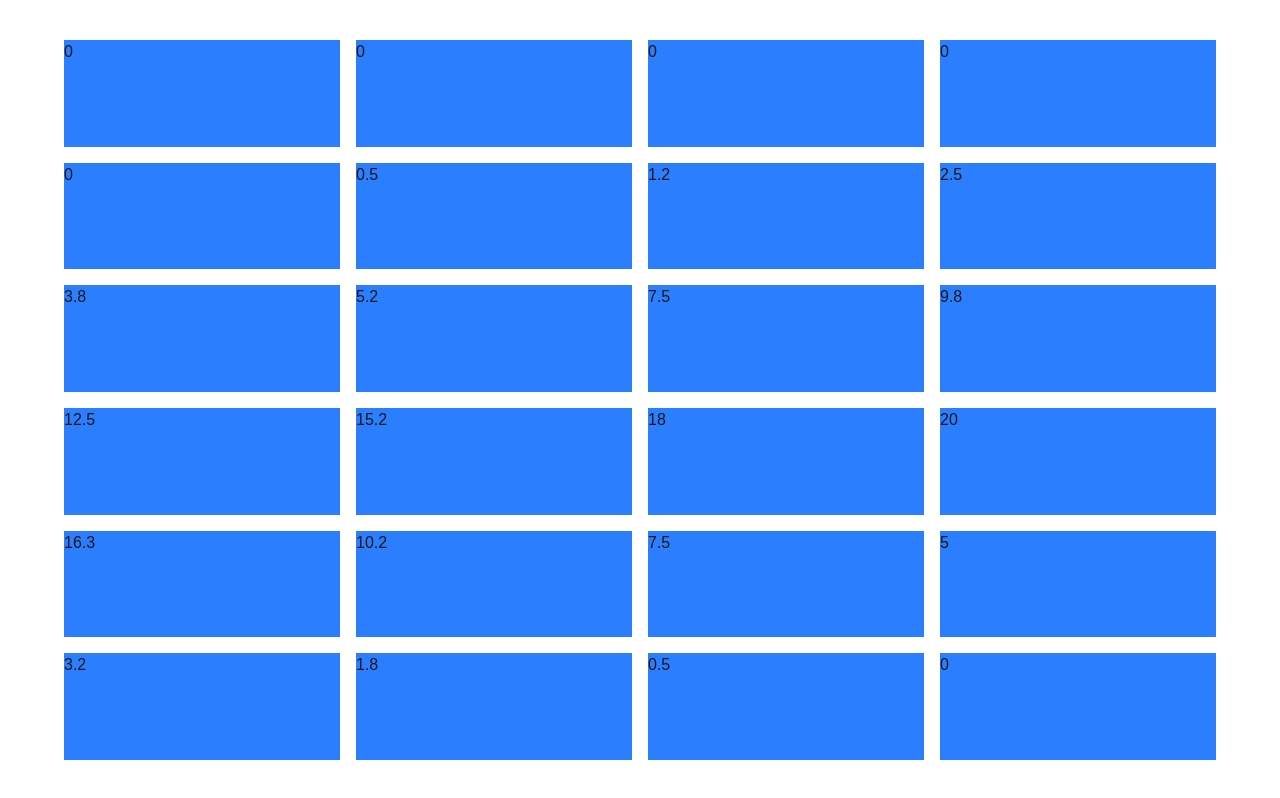
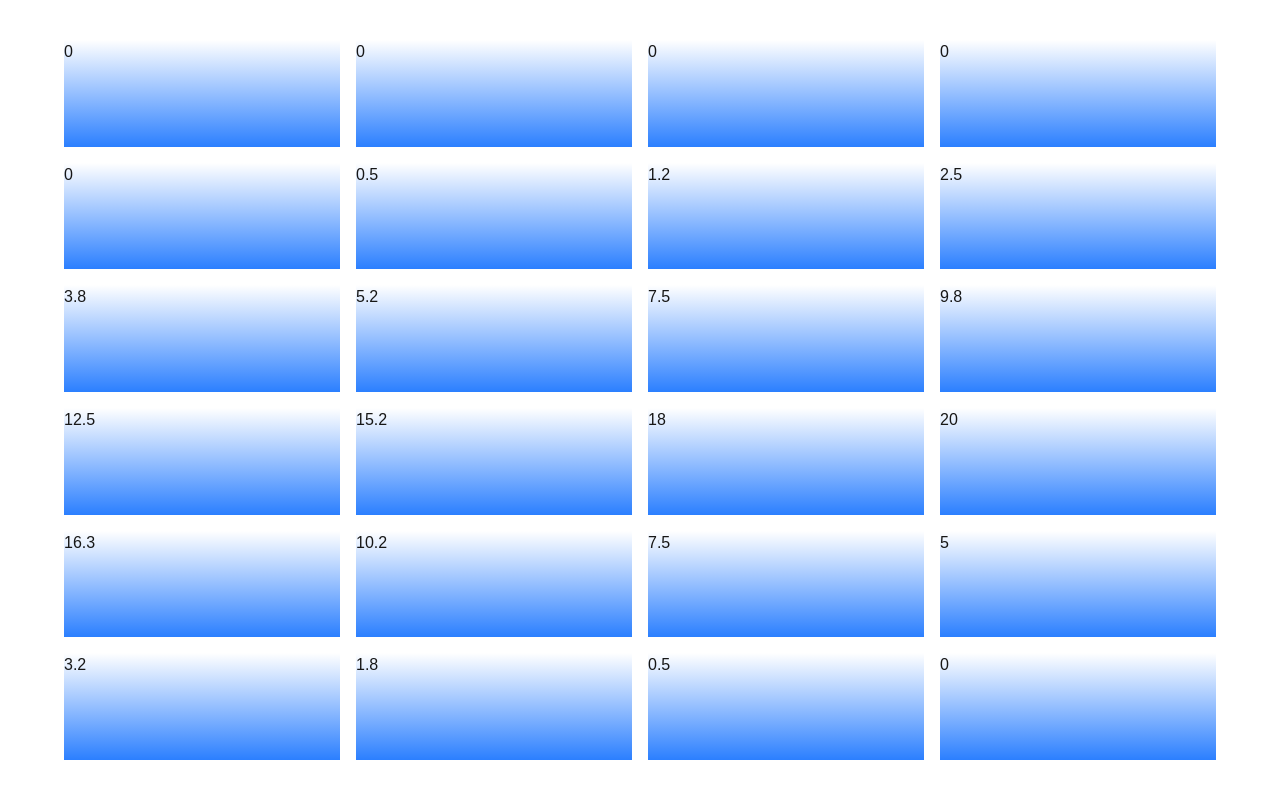
Before and after one commit to jacobjshelp/better-weather, a Next.js app: page / in a window 1280 px wide. Built offline with nearby package versions, Linux system fonts and the light colour scheme.

Commit message:
css math working (still wip)

```diff
--- a/app/components/HourlyForecast.tsx
+++ b/app/components/HourlyForecast.tsx
@@ -1,4 +1,4 @@
-import { HOURS_IN_DAY } from "../constants";
+import { HOURS_IN_DAY, TORRENTIAL_RAIN } from "../constants";
 import {
   getMockWeatherData,
   getWeatherData,
@@ -6,14 +6,23 @@ import {
 
 export default async function HourlyForecast() {
   const { hourly } = await getMockWeatherData();
-  const today = hourly.precipitation.slice(0, HOURS_IN_DAY)
+  const today = hourly.precipitation.slice(0, HOURS_IN_DAY);
 
   return (
     <div className="grid grid-cols-4 gap-4 h-full">
       {today.map((value, i) => {
+        const percentageToFill = Number(((value / TORRENTIAL_RAIN) * 100).toFixed(0));
+        const bar = Math.ceil(percentageToFill / 10) * 10
+        const foo = `bg-gradient-to-t from-blue-500 to-${bar || 10}%`
+
         return (
-          <div key={i} className="bg-blue-500">{value}</div>
-        )
+          <div
+            key={i}
+            className={foo}
+          >
+            {value}
+          </div>
+        );
       })}
     </div>
   );
```
